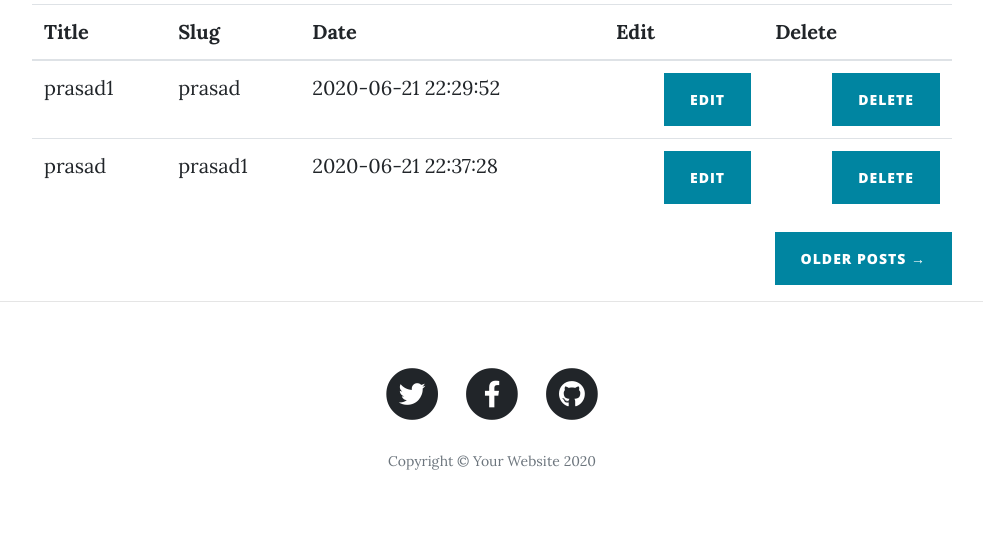
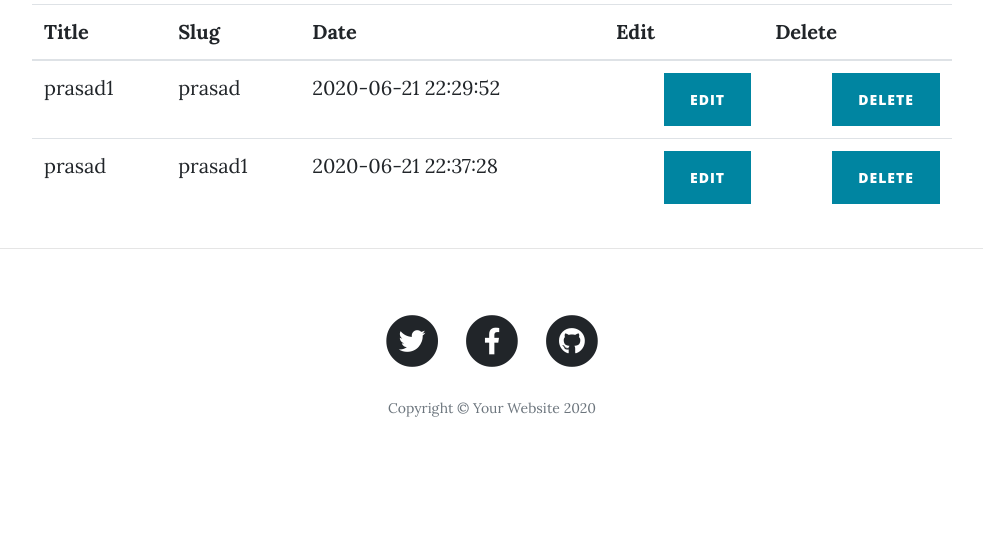
Before and after one commit to udsprasad/blogger, a Flask app: page /dashboard/1 in a window 1280 px wide. Shown: the part 707-1244 px from the top of the page, without its empty margins (148-1131 px from the left). After the commit the page ends 1124 px from the top, so only its background shows below. Run offline with Flask 2, Linux system fonts and the light colour scheme; a user stored in the database is signed in; data comes from the database, SQL or seed files in the repository; both versions use the stored data as it was after the commit; tables that the repository leaves empty hold one stand-in row (values such as "Sample post"); some libraries are stand-ins or nearby versions.

Commit message:
paging also updated

```diff
--- a/app.py
+++ b/app.py
@@ -3,12 +3,32 @@ from flask import render_template,request,session,redirect,flash,url_for
 from project.posts.models import Posts
 from project.users.models import User
 from flask_login import login_user,login_required,logout_user
+import math
+
 
 @app.route('/')
 def index():
     posts = Posts.query.all()
+    last = math.ceil(len(posts)/int(params['no_of_posts']))
+    # posts = posts[]
+    page = request.args.get('page')
+    if (not str(page).isnumeric()):
+        page = 1
+    page = int(page)
+    posts = posts[(page-1)*int(params['no_of_posts']): (page-1)*int(params['no_of_posts']) + int(params['no_of_posts'])]
+    # pagination logic
+    if(page==1):
+        prev ="#"
+        next = "/?page="+ str(page+1)
+    elif(page==last):
+        prev = "/?page="+ str(page-1)
+        next = "#"
+    else:
+        prev = "/?page="+ str(page-1)
+        next = "/?page="+ str(page+1)
+
     users=User.query.all()
-    return render_template('index.html', params=params, posts=posts,users=users)
+    return render_template('index.html', params=params, posts=posts,users=users,prev=prev,next=next)
 
 @app.route("/dashboard/<user_id>")
 @login_required
--- a/project/config.json
+++ b/project/config.json
@@ -14,7 +14,7 @@
     "tag_line": "Be active to blog in Devops portal",
     "gmail_user": "saksham.indurkhya94@gmail.com",
     "gmail_password": "Saksham@123",
-    "no_of_posts": 2,
+    "no_of_posts": 1,
     "login_image": "login.jpg"
   }
 }
--- a/project/contacts/templates/contacts/contact.html
+++ b/project/contacts/templates/contacts/contact.html
@@ -56,7 +56,7 @@
           <br>
           <div id="success"></div>
           <div class="form-group">
-            <button type="submit" class="btn btn-primary" id="sendMessageButton">Send</button>
+            <center>  <button type="submit" class="btn btn-primary" id="sendMessageButton">Send</button>  </center>
           </div>
         </form>
       </div>
--- a/project/templates/dashboard.html
+++ b/project/templates/dashboard.html
@@ -61,10 +61,7 @@
     </tbody>
   </table>
 
-        <!-- Pager -->
-        <div class="clearfix">
-          <a class="btn btn-primary float-right" href="#">Older Posts &rarr;</a>
-        </div>
+
       </div>
     </div>
   </div>
--- a/project/templates/index.html
+++ b/project/templates/index.html
@@ -43,9 +43,11 @@
         {{post.content[0:40]}}...
         <hr>
         {% endfor %}
+
         <!-- Pager -->
         <div class="clearfix">
-          <a class="btn btn-primary float-right" href="#">Older Posts &rarr;</a>
+            <a class="btn btn-primary float-right" href="{{next}}">Next &rarr;</a>
+            <a class="btn btn-primary float-left" href="{{prev}}"> &larr;Previous</a>
         </div>
       </div>
     </div>
```
Also changed, not shown: project/posts/templates/posts/add.html (+3 -7 lines), project/posts/templates/posts/edit.html (+2 -6 lines), data.sqlite.
